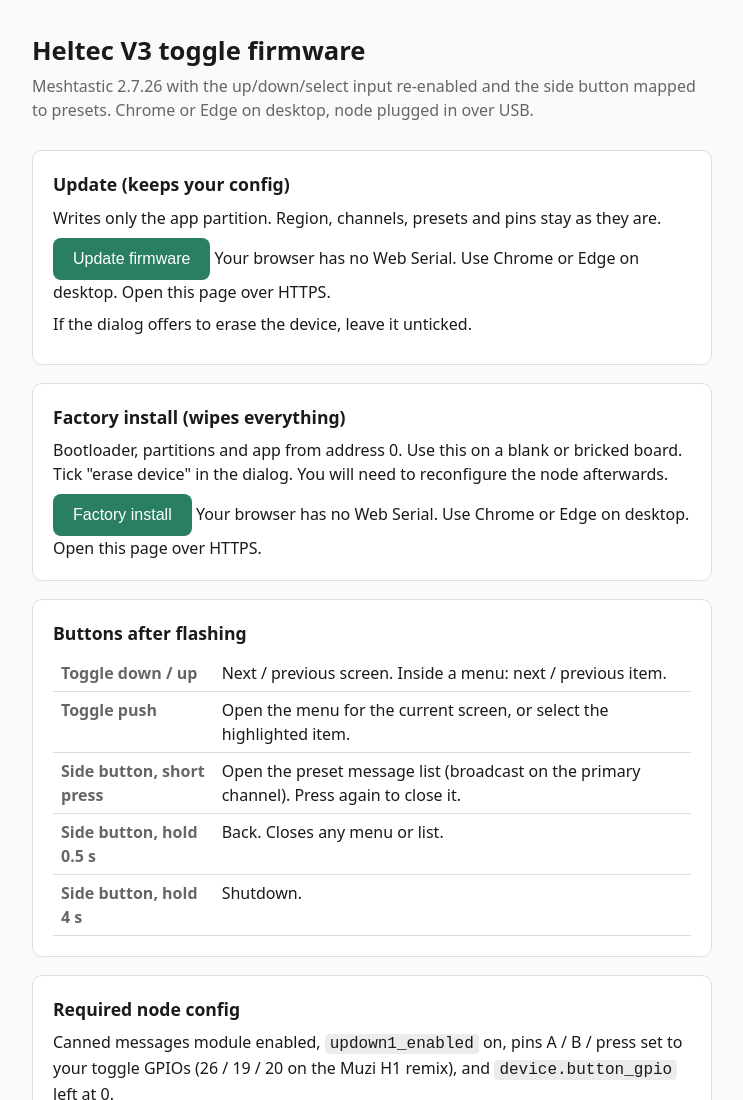
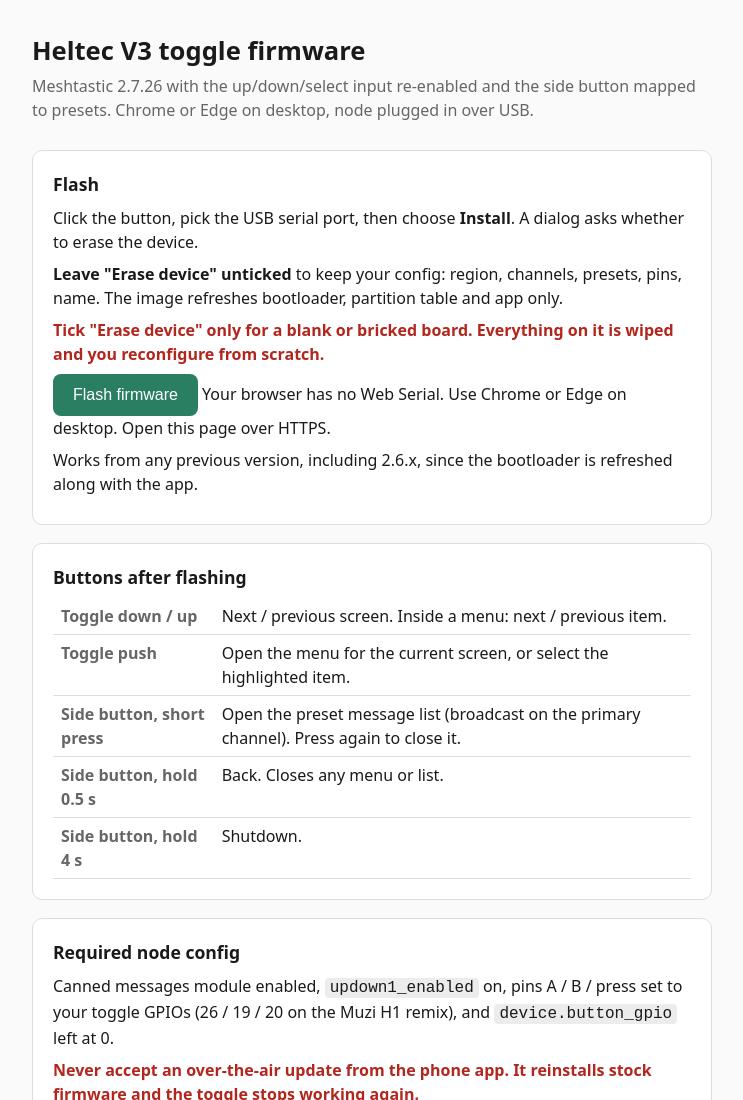
Before and after one commit to djaysan/meshtastic-heltec-v3-updown, a plain HTML site: page index.html in a window 1280 px wide. Shown: the top 1100 px of the page, without its empty margins (268-1011 px from the left). Drawn offline with Linux system fonts and the light colour scheme.

Commit message:
Flasher: single manifest with erase prompt, factory image at 0x0 so config survives and 2.6.x bootloaders get refreshed

```diff
--- a/index.html
+++ b/index.html
@@ -31,24 +31,16 @@
   <p class="sub">Meshtastic 2.7.26 with the up/down/select input re-enabled and the side button mapped to presets. Chrome or Edge on desktop, node plugged in over USB.</p>
 
   <section>
-    <h2>Update (keeps your config)</h2>
-    <p>Writes only the app partition. Region, channels, presets and pins stay as they are.</p>
-    <esp-web-install-button manifest="manifest-update.json">
-      <button slot="activate">Update firmware</button>
+    <h2>Flash</h2>
+    <p>Click the button, pick the USB serial port, then choose <strong>Install</strong>. A dialog asks whether to erase the device.</p>
+    <p><strong>Leave "Erase device" unticked</strong> to keep your config: region, channels, presets, pins, name. The image refreshes bootloader, partition table and app only.</p>
+    <p class="warn">Tick "Erase device" only for a blank or bricked board. Everything on it is wiped and you reconfigure from scratch.</p>
+    <esp-web-install-button manifest="manifest.json">
+      <button slot="activate">Flash firmware</button>
       <span slot="unsupported">Your browser has no Web Serial. Use Chrome or Edge on desktop.</span>
       <span slot="not-allowed">Open this page over HTTPS.</span>
     </esp-web-install-button>
-    <p>If the dialog offers to erase the device, leave it unticked.</p>
-  </section>
-
-  <section>
-    <h2>Factory install (wipes everything)</h2>
-    <p>Bootloader, partitions and app from address 0. Use this on a blank or bricked board. Tick "erase device" in the dialog. You will need to reconfigure the node afterwards.</p>
-    <esp-web-install-button manifest="manifest-factory.json">
-      <button slot="activate">Factory install</button>
-      <span slot="unsupported">Your browser has no Web Serial. Use Chrome or Edge on desktop.</span>
-      <span slot="not-allowed">Open this page over HTTPS.</span>
-    </esp-web-install-button>
+    <p>Works from any previous version, including 2.6.x, since the bootloader is refreshed along with the app.</p>
   </section>
 
   <section>
```
Also changed, not shown: manifest-factory.json (deleted, +0 -13 lines), README.md, manifest.json, 1 other file.
